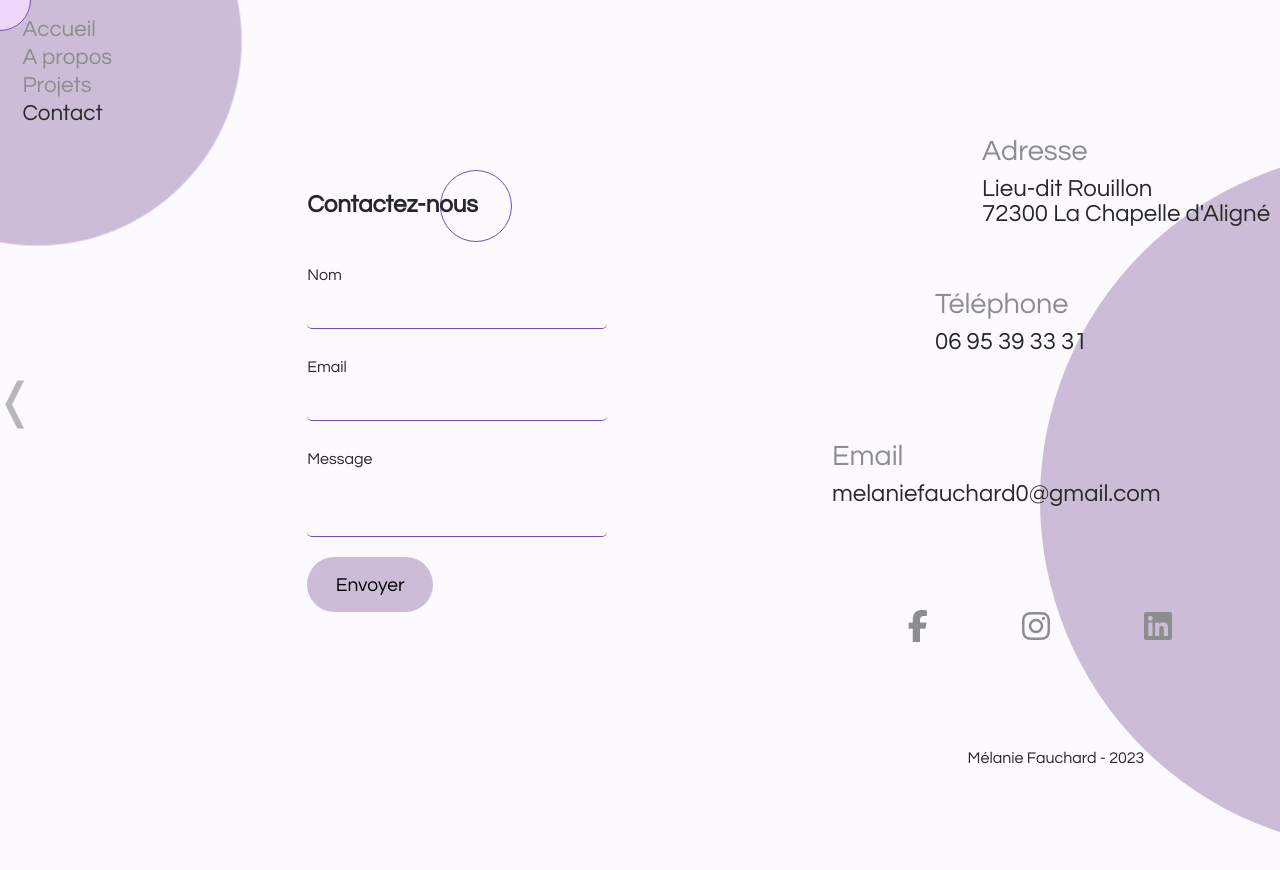
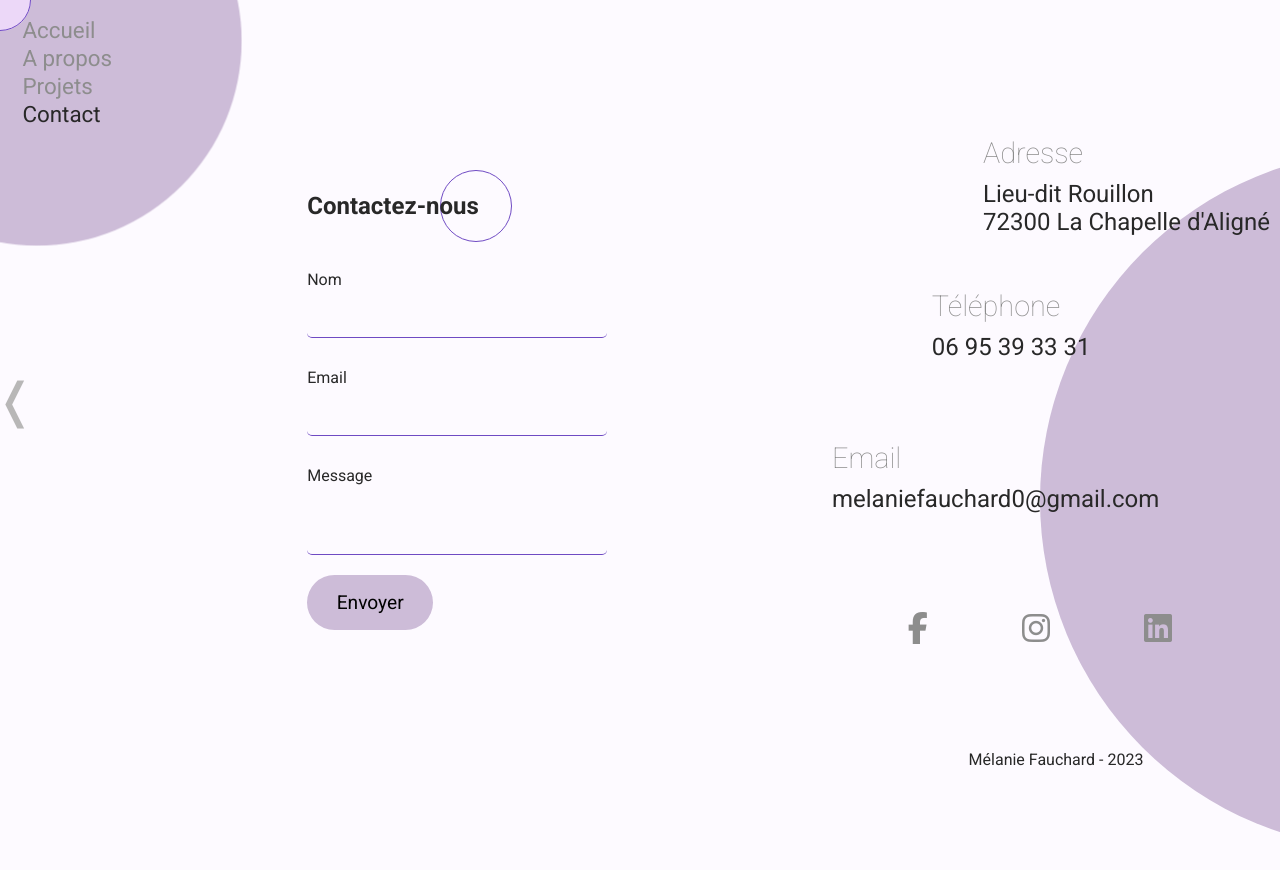
Before and after one commit to MelanieDes/melaniefauchard-portfolio, a React (Vite) app: page /Contact in a window 1280 px wide. Shown: the top 870 px of the page. Built offline with nearby package versions, Linux system fonts and the light colour scheme.

Commit message:
modification police suite erreur lighthouse

```diff
--- a/src/Pages/Contact.jsx
+++ b/src/Pages/Contact.jsx
@@ -53,9 +53,10 @@ const Contact = () => {
                                 <p style={{ cursor: "pointer" }} className='clipboard' onClick={() => alert("Email copié !")} >melaniefauchard0@gmail.com</p>
                             </CopyToClipboard>
                         </div>
+                        <Footer />
                     </div>
                     <SocialNetWork />
-                    <Footer />
+
                 </div>
                 <Button left={"/Projects"} />
             </motion.div>
--- a/src/Scss/_settings.scss
+++ b/src/Scss/_settings.scss
@@ -1,16 +1,8 @@
-@font-face {
-  font-family: "font-1";
-  src: url(../assets/fonts/Questrial-Regular.ttf);
-  font-display: swap;
-}
-@font-face {
-  font-family: "font-2";
-  src: url(../assets/fonts/Michroma-Regular.ttf);
-  font-display: swap;
-}
+@import url('https://fonts.googleapis.com/css2?family=Roboto:wght@100;400;700&display=swap');
+@import url('https://fonts.googleapis.com/css2?family=Oswald:wght@200;400;700&family=Roboto:wght@100;400;700&display=swap');
 
-$font-1: "font-1", sans-serif;
-$font-2: "font-2", serif;
+$font-1: "Roboto", sans-serif;
+$font-2: "Oswald", serif;
 
 $color-1: #fdfaff;
 $color-2:  #6f4ac3 ;
@@ -71,3 +63,6 @@ main {
     color: $color-2;
   }
 }
+h1 {
+  font-family: $font-2;
+}
--- a/src/Scss/components/_card.scss
+++ b/src/Scss/components/_card.scss
@@ -91,7 +91,8 @@ article{
           transform: translateY(200px);
 
           @media screen and (max-width: 540px) {
-            visibility: hidden;
+            visibility: visible;
+            transform: translateY(0);
           }
 
           .card-title{
@@ -107,6 +108,8 @@ article{
 
             @media (max-width: 768px) {
                 height: 25%;
+                font-size: 16px;
+
             }
             }
         }
```
Also changed, not shown: src/assets/fonts/Michroma-Regular.ttf (deleted), src/assets/fonts/Questrial-Regular.ttf (deleted).
